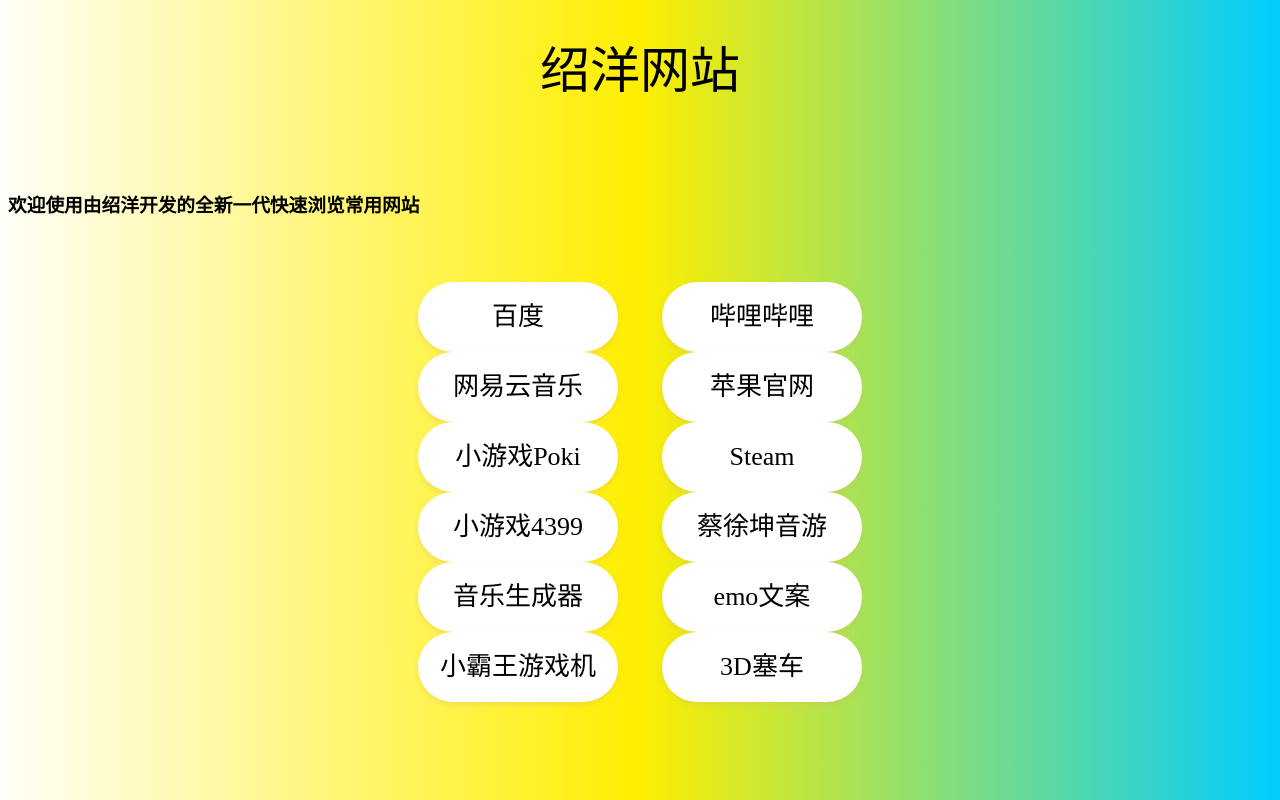
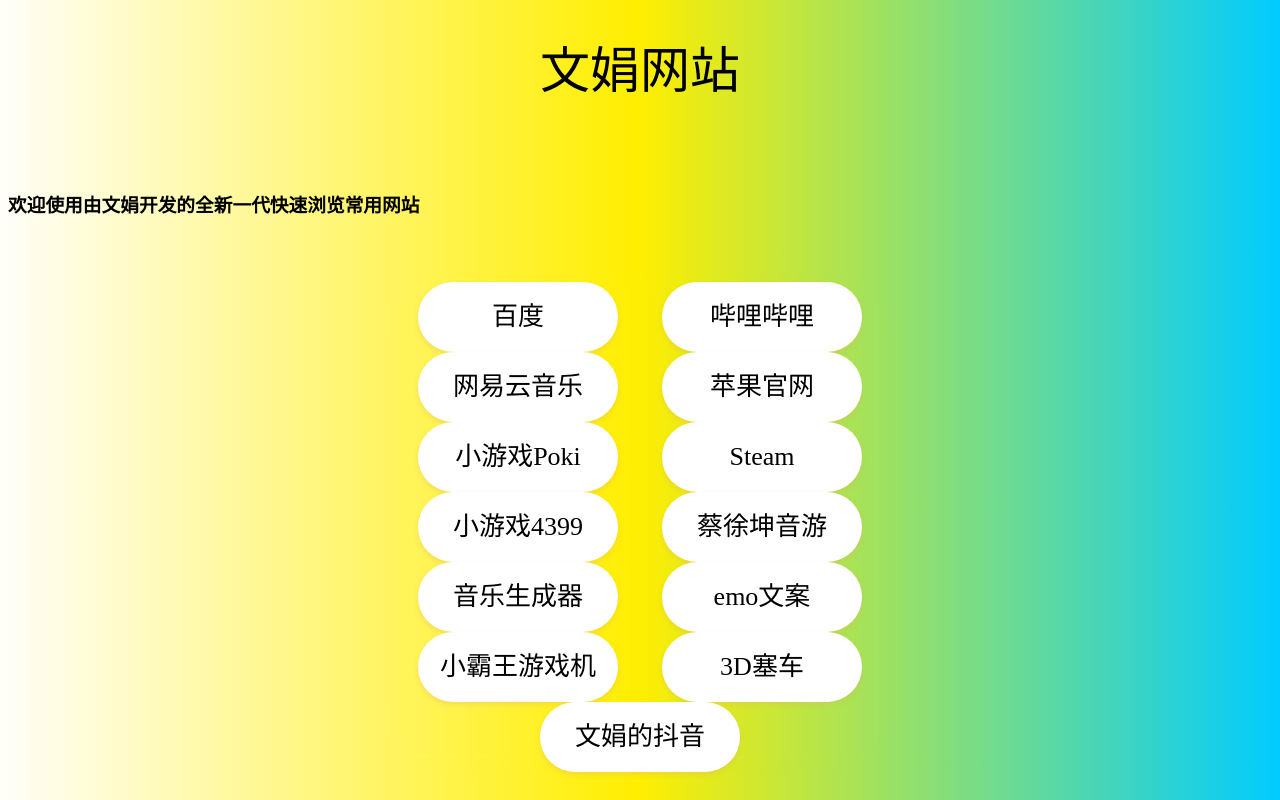
Before and after one commit to BlueBowYoung/BluebowYoung.github.io, a plain HTML site: page index.html in a window 1280 px wide. Drawn offline with Linux system fonts and the light colour scheme.

Commit message:
Update index.html

```diff
--- a/index.html
+++ b/index.html
@@ -2,7 +2,7 @@
 <html>
     <head>
         <meta charset="utf-8" />
-        <title>绍洋网站</title>
+        <title>文娟网站</title>
         <style type="text/css">
             body {
     background: linear-gradient(90deg, rgb(255, 255, 255) -1%, #ffee00 49.88%, #00ccff 100%);
@@ -93,9 +93,9 @@ a:hover {
         </style>
     </head>
     <body>
-        <h1>绍洋网站</h1><br><br>
+        <h1>文娟网站</h1><br><br>
 
-        <h3>欢迎使用由绍洋开发的全新一代快速浏览常用网站<h3></h3><br><br>
+        <h3>欢迎使用由文娟开发的全新一代快速浏览常用网站<h3></h3><br><br>
 
         <div>
             <div class="w">
@@ -112,6 +112,7 @@ a:hover {
                     <a href="https://du.shadiao.app/">emo文案</a>
                     <a href="www.yikm.net/">小霸王游戏机</a>
                     <a href="https://bruno-simon.com/">3D塞车</a>
+                    <a href="http://www.douyin.com/">文娟的抖音</a>
                 </div>
 
             </div>
```
